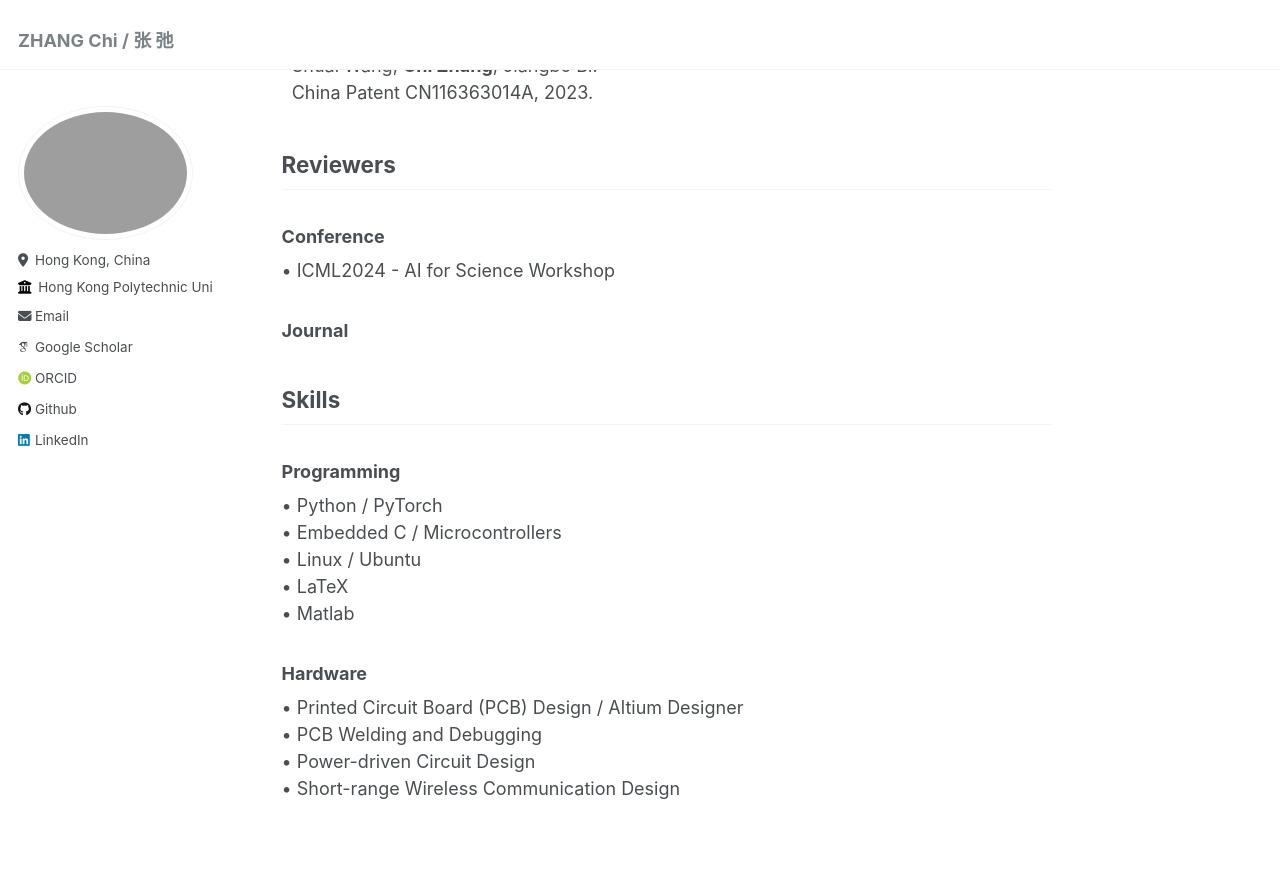
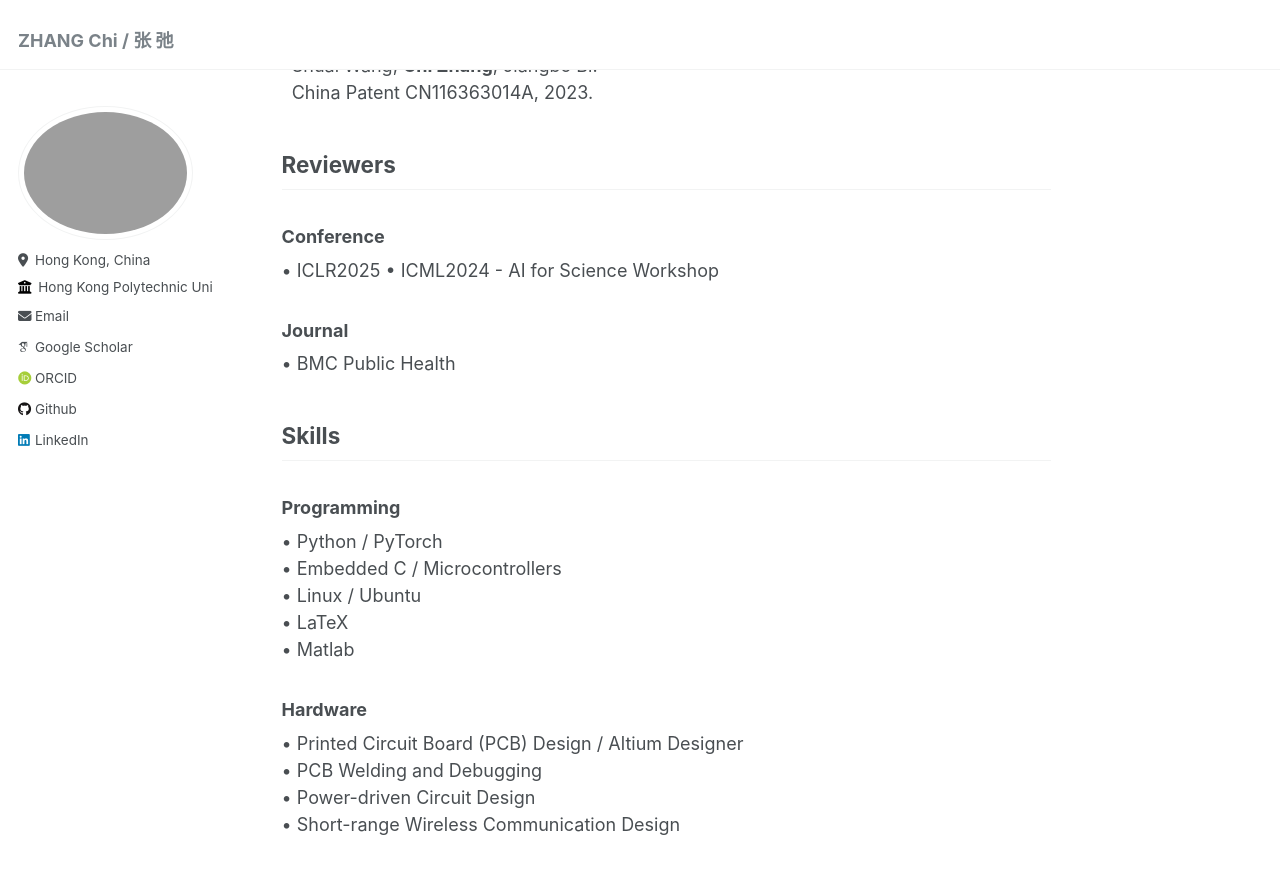
Before and after one commit to mrchasezhang/mrchasezhang.github.io, a Jekyll site: the page built from _pages/about.md, in a window 1280 px wide and 900 px high, scrolled down 1301 px. Shown: the top 874 px of the window. Built offline with Jekyll 4.4.1, drawn with Linux system fonts in a browser that asks for light colours; some web fonts are replaced.

Commit message:
Update about.md

```diff
--- a/_pages/about.md
+++ b/_pages/about.md
@@ -44,9 +44,10 @@ My publications are available via [Google Scholar](https://scholar.google.com/ci
 
 ## Reviewers
 ### Conference
+• ICLR2025
 • ICML2024 - AI for Science Workshop
 ### Journal
-
+• BMC Public Health
 ## Skills
 ### Programming
 • Python / PyTorch
```
